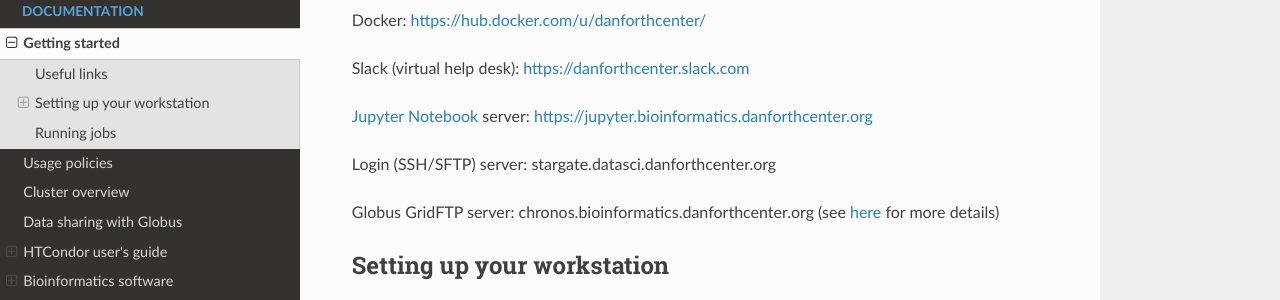
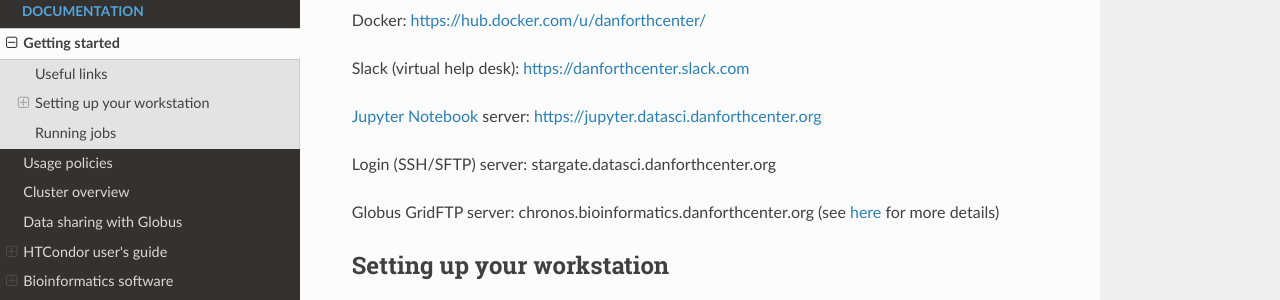
Before and after one commit to danforthcenter/bioinformatics, an MkDocs documentation site: the page built from docs/gettingstarted.md, in a window 1280 px wide and 900 px high, scrolled down 320 px. Shown: the part 151-451 px from the top of the window. Built offline with MkDocs 1.6.1, drawn with Linux system fonts in a browser that asks for light colours; nearby versions of some CDN libraries; old or Windows-style settings are respelled for this version of MkDocs; some of the changed lines change nothing that is shown.

Commit message:
Update gettingstarted.md

```diff
--- a/docs/gettingstarted.md
+++ b/docs/gettingstarted.md
@@ -17,7 +17,7 @@
 
 Slack (virtual help desk): [https://danforthcenter.slack.com](https://danforthcenter.slack.com)
 
-[Jupyter Notebook](http://jupyter.org/) server: [https://jupyter.bioinformatics.danforthcenter.org](https://jupyter.bioinformatics.danforthcenter.org)
+[Jupyter Notebook](http://jupyter.org/) server: [https://jupyter.datasci.danforthcenter.org](https://jupyter.datasci.danforthcenter.org)
 
 Login (SSH/SFTP) server: stargate.datasci.danforthcenter.org
 
```
